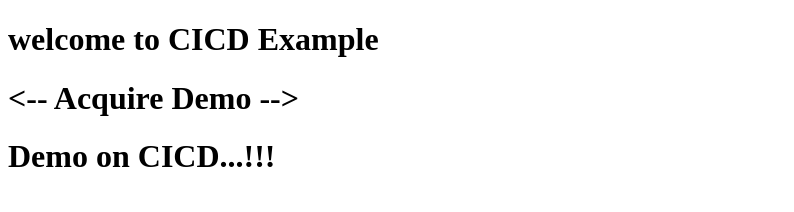
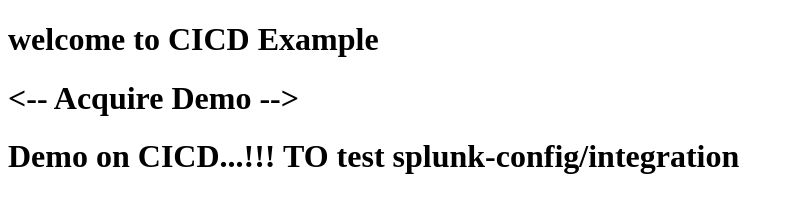
Before and after one commit to VnyKumar/firstGit, a plain HTML site: page index.html in a window 1280 px wide. Shown: the whole page, without its empty margins (0-794 px from the left). Drawn offline with Linux system fonts and the light colour scheme.

Commit message:
Splunk Demo

```diff
--- a/index.html
+++ b/index.html
@@ -9,5 +9,7 @@
 
  Demo on CICD...!!!
 
+  <a>TO test splunk-config/integration</a>
+
  </body>
 </html>
```
